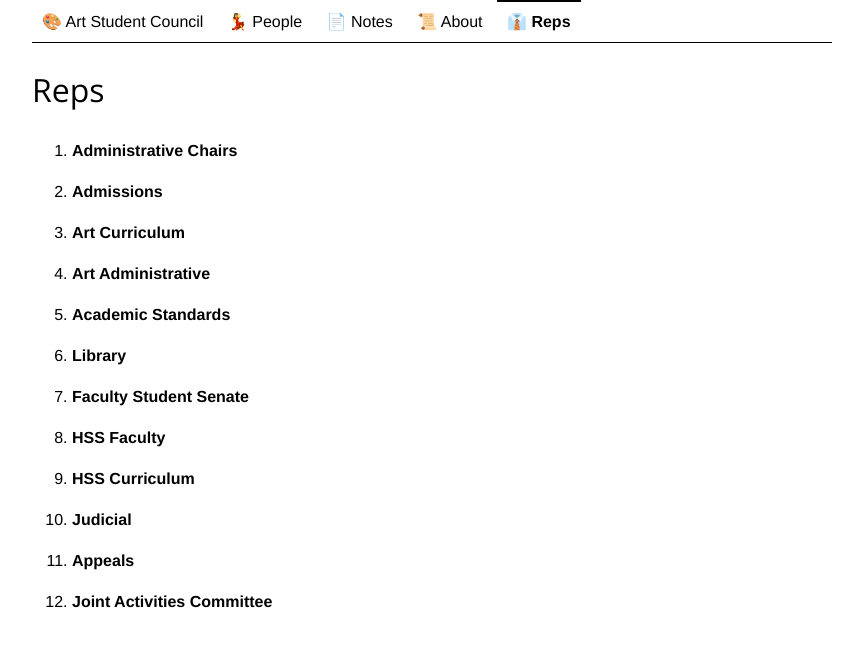
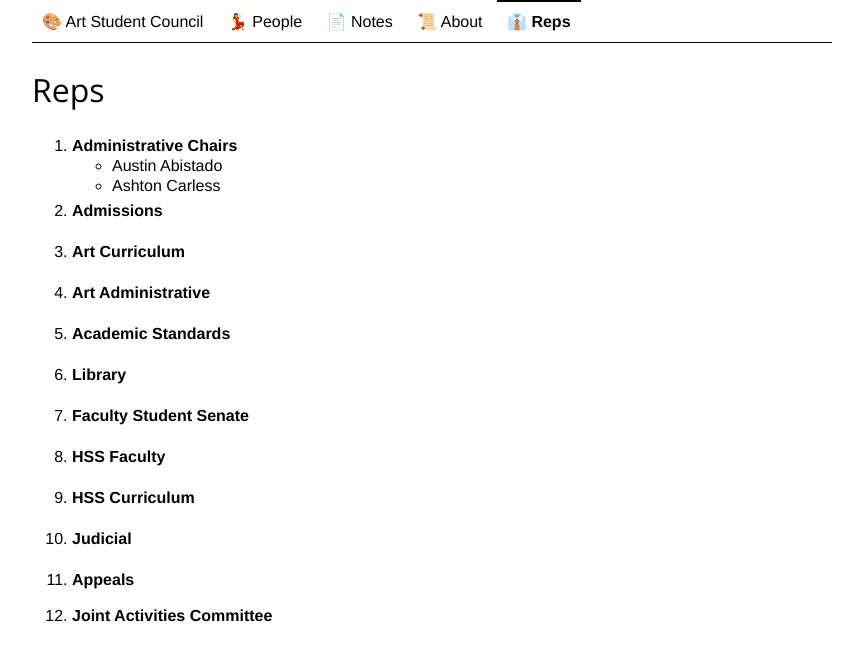
Before and after one commit to CooperASC/cooperasc.github.com, a Jekyll site: the page built from reps-index.md, in a window 1280 px wide. Shown: the top 661 px of the page, without its empty margins (208-1071 px from the left). Built offline with Jekyll 4.4.1, drawn with Linux system fonts in a browser that asks for light colours.

Commit message:
Update reps-index.md

```diff
--- a/reps-index.md
+++ b/reps-index.md
@@ -5,6 +5,8 @@ permalink: /reps/
 ---
 
 1. **Administrative Chairs**
+- Austin Abistado
+- Ashton Carless
 
 2. **Admissions**
 
```
